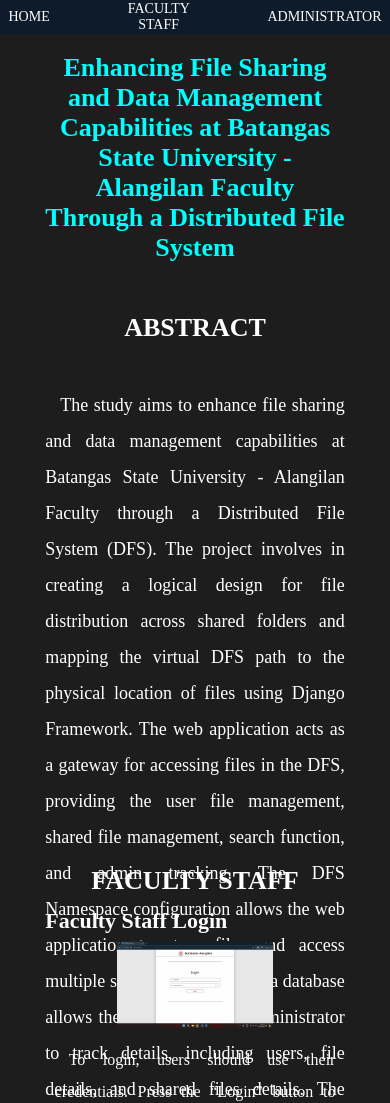
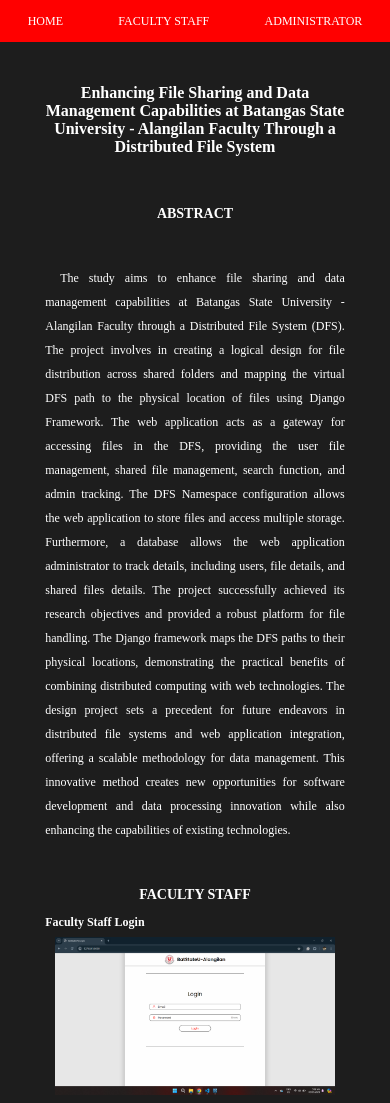
Before and after one commit to JilbertVasquez/DFSUserManual, a plain HTML site: page index.html in a window 390 px wide. Shown: the top 1103 px of the page. Drawn offline with Linux system fonts and the light colour scheme.

Commit message:
adjust mobile screen

```diff
--- a/index.css
+++ b/index.css
@@ -147,7 +147,6 @@ footer {
 
     .abstract h1{
         font-size: 26px;
-        color: aqua;
     }
 
     .abstract h2 {
@@ -185,7 +184,7 @@ footer {
         position: fixed;
         z-index: 9999;
         width: 100%;
-        height: 4vh;
+        height: 5vh;
         display: flex;
         justify-content: center;
         align-items: center;
@@ -220,4 +219,70 @@ footer {
         margin-top: 10%;
         font-size: 18px;
     }
+    .faculty_staff img, .administrator img {
+        width: 80%;
+        height: auto;
+        margin: auto;
+    }
 }
+
+@media only screen and (max-width: 400px) {
+    .naviagation {
+        height: 5vh;
+        background-color: red;
+    }
+
+    .links {
+        justify-content: space-around;
+    }
+
+    .links a {
+        margin-left: 0%;
+        margin-right: 0%;
+        font-size: 12px;
+    }
+
+    .abstract {
+        height: auto;
+        padding-bottom: 10%;
+    }
+
+    .abstract h1{
+        font-size: 16px;
+        margin-top: 20%;
+    }
+
+    .abstract h2 {
+        font-size: 14px;
+        padding: 2%;
+    }
+
+    .abstract p {
+        font-size: 12px;
+        padding-bottom: 0%;
+    }
+
+    .faculty_staff h1, .administrator h1 {
+        font-size: 14px;
+        margin: auto;
+
+    }
+
+    .faculty_staff h2, .administrator h2 {
+        font-size: 12px;
+    }
+
+    .faculty_staff img, .administrator img {
+        width: 90%;
+        height: auto;
+        margin: auto;
+    }
+
+    .faculty_staff p, .administrator p {
+        font-size: 10px;
+    }
+
+    footer {
+        font-size: 8px;
+    }
+}
```
